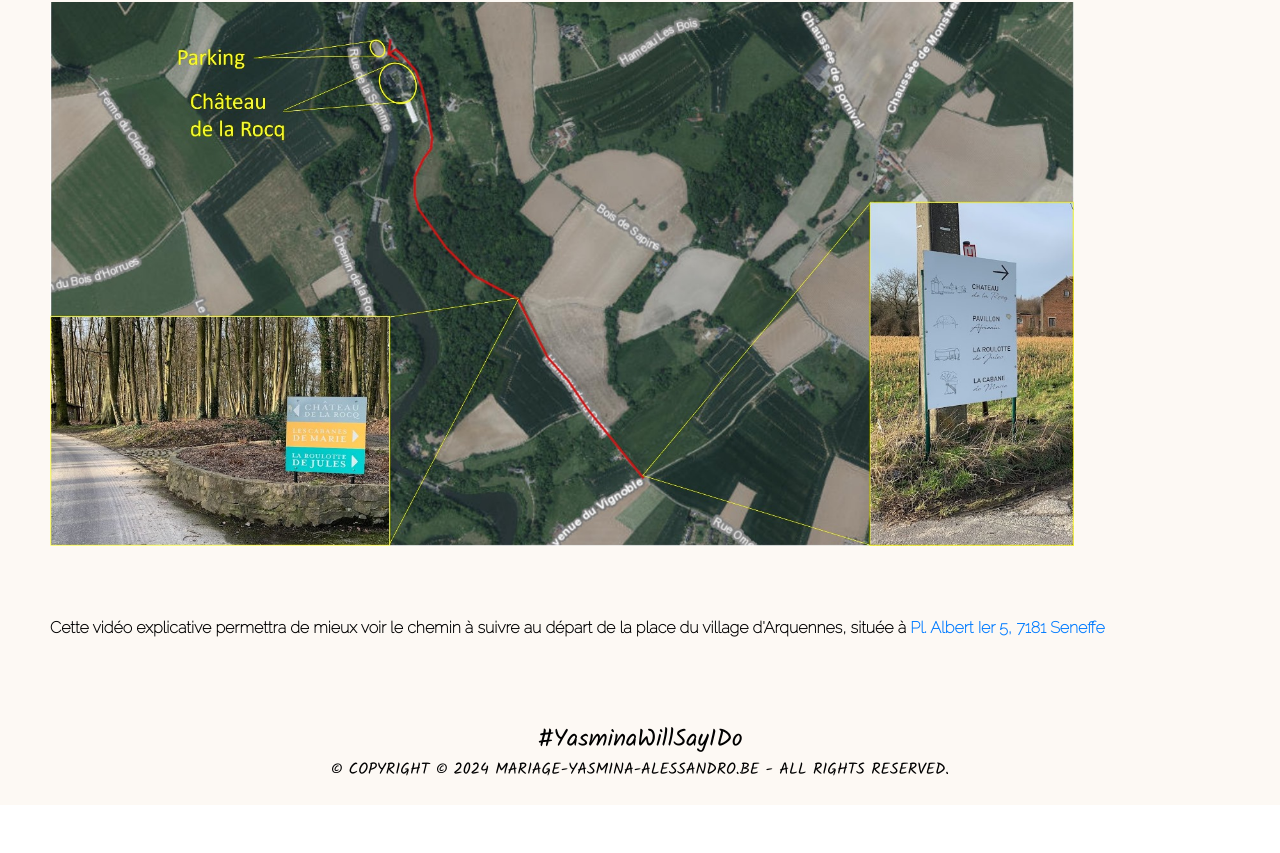
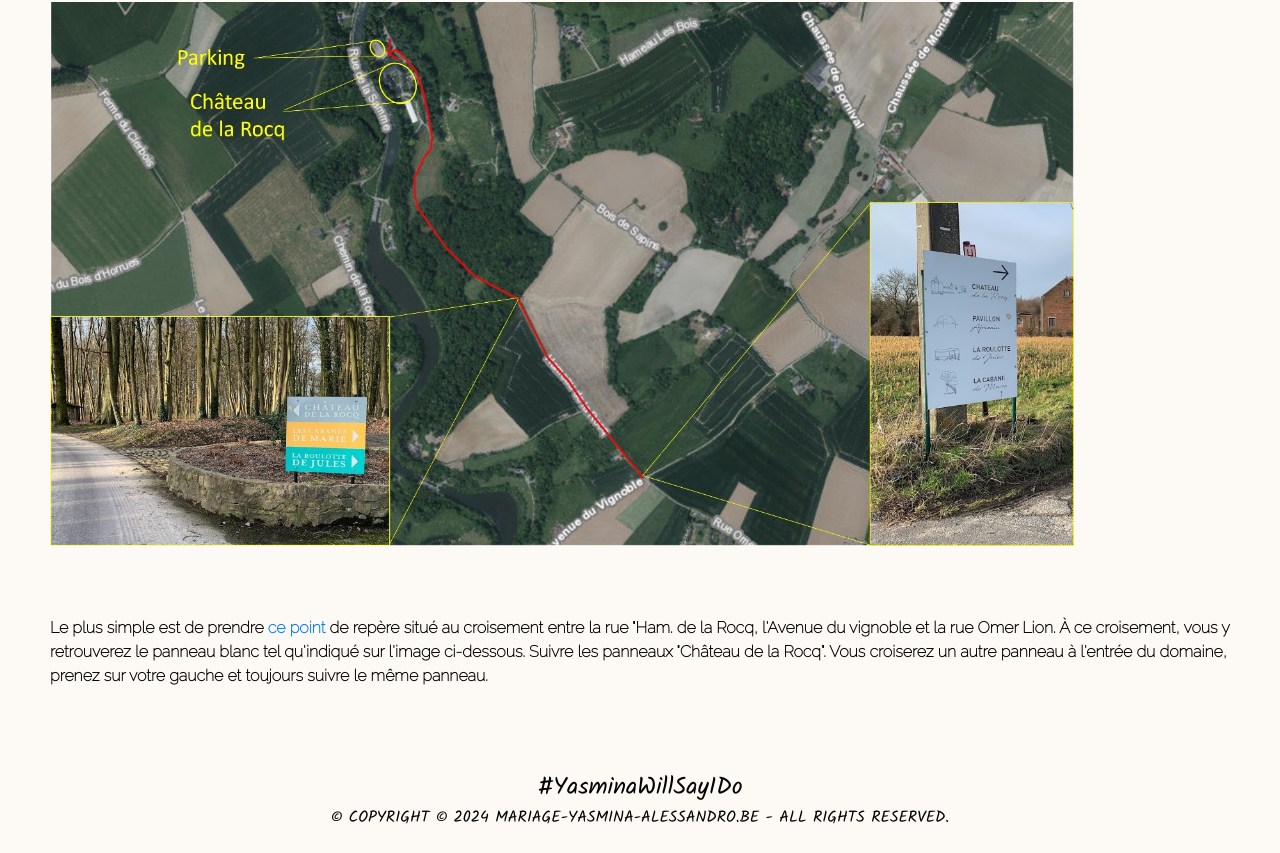
Before and after one commit to IlBaroneJaja/react-wedding-website, a React (Create React App) app in the folder client/: page /itineraryDetails in a window 1280 px wide. Shown: the part 2211-3064 px from the top of the page. Before the commit the page ends 3016 px from the top, so only its background shows below. Built offline with nearby package versions, Linux system fonts and the light colour scheme; a web font is replaced by a local one.

Commit message:
add forcehttps to redirect all http requests to HTTPS

```diff
--- a/client/src/components/other-pages/ItineraryMoreDetails.js
+++ b/client/src/components/other-pages/ItineraryMoreDetails.js
@@ -95,10 +95,10 @@ const ItineraryMoreDetails = React.forwardRef(({id}, ref) => {
                      id="direction_chateau"/>
 
                 <div>
-                    Cette vidéo explicative permettra de mieux voir le chemin à suivre au départ de la place du village
-                    d'Arquennes,
-                    située à <a target="_blank" href="https://maps.app.goo.gl/JuAM7uXwSmRygsdC6" rel="noreferrer">Pl.
-                    Albert Ier 5, 7181 Seneffe</a><br/>
+                    Le plus simple est de prendre <a target="_blank" href="https://maps.app.goo.gl/hsqcKdNehXRwzgyn6" rel="noreferrer">ce point</a> de repère
+                    situé au croisement entre la rue "Ham. de la Rocq, l'Avenue du vignoble et la rue Omer Lion. À ce croisement,
+                    vous y retrouverez le panneau blanc tel qu'indiqué sur l'image ci-dessous. Suivre les panneaux "Château de la Rocq".
+                    Vous croiserez un autre panneau à l'entrée du domaine, prenez sur votre gauche et toujours suivre le même panneau.<br/>
                 </div>
 
             </section>
```
Also changed, not shown: 2 other files (tests, documents, lock files or other folders).
